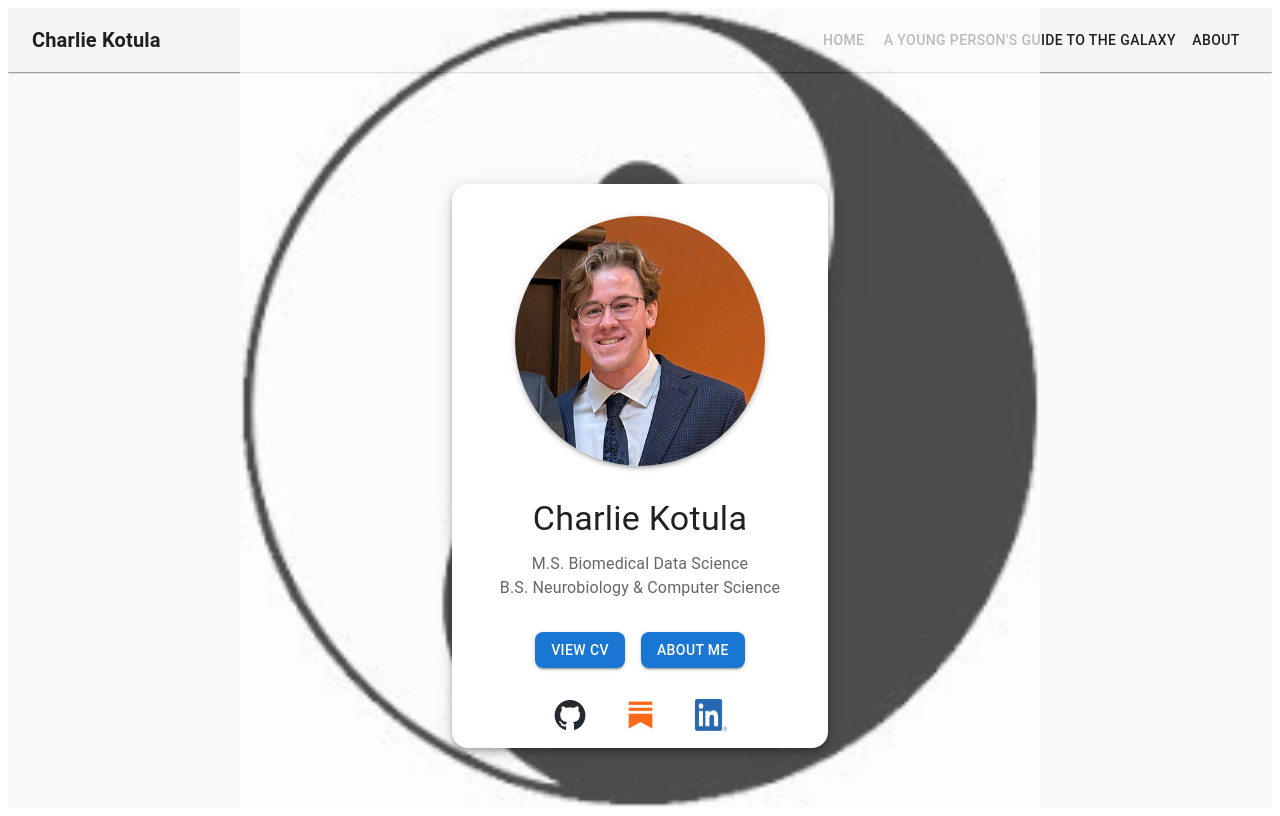
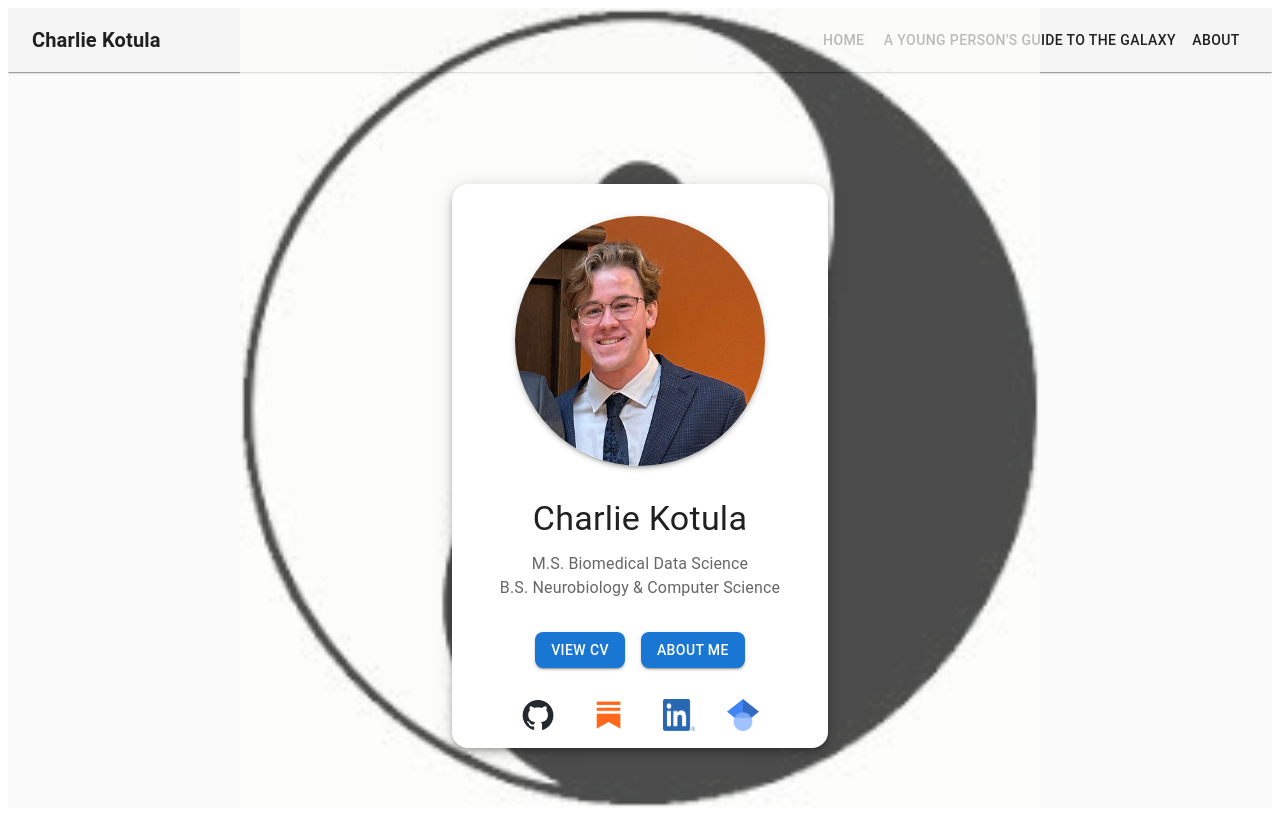
Before and after one commit to Chucklemunch/charliekotula.com, a React (Create React App) app in the folder charliekotula.com/: page / in a window 1280 px wide. Built offline with nearby package versions, Linux system fonts and the light colour scheme.

Commit message:
added google scholar link

```diff
--- a/charliekotula.com/src/App.tsx
+++ b/charliekotula.com/src/App.tsx
@@ -193,6 +193,19 @@ function App() {
                 sx={{ width: 32, height: 32 }}
               />
             </IconButton>
+            <IconButton
+              aria-label="GoogleScholar"
+              href="https://scholar.google.com/citations?user=K40kNiMAAAAJ&hl=en"
+              target="_blank"
+              rel="noopener noreferrer"
+            >
+              <Box
+                component="img"
+                src='/google_scholar.png'
+                alt="GoogleScholar"
+                sx={{ width: 32, height: 32 }}
+              />
+            </IconButton>
           </Box>
         </CardContent>
       </Card>
--- a/charliekotula.com/src/YPGG.tsx
+++ b/charliekotula.com/src/YPGG.tsx
@@ -31,8 +31,6 @@ function YPGG() {
 		</Toolbar>
 		</AppBar>
 		<YPGGCard />
-
-
     </div>
   );
 }
```
Also changed, not shown: charliekotula.com/public/google_scholar.png (added).
